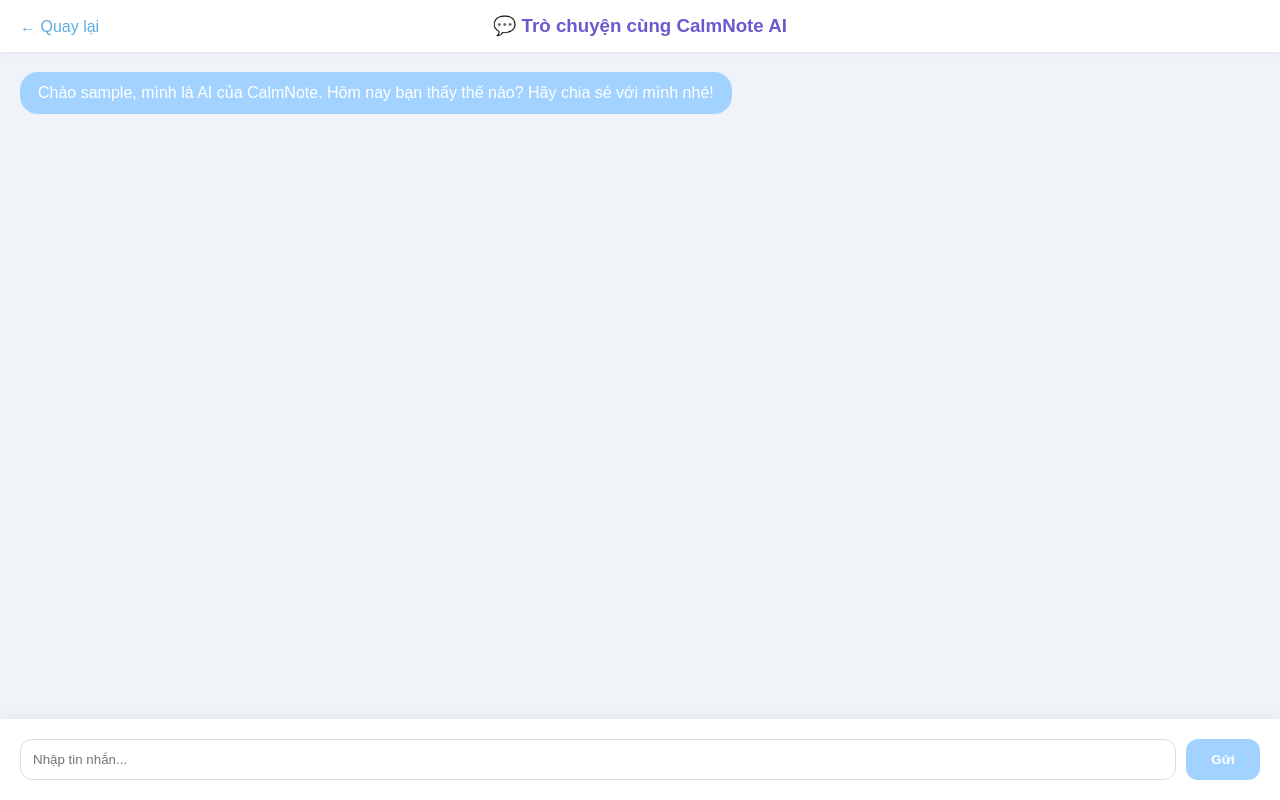
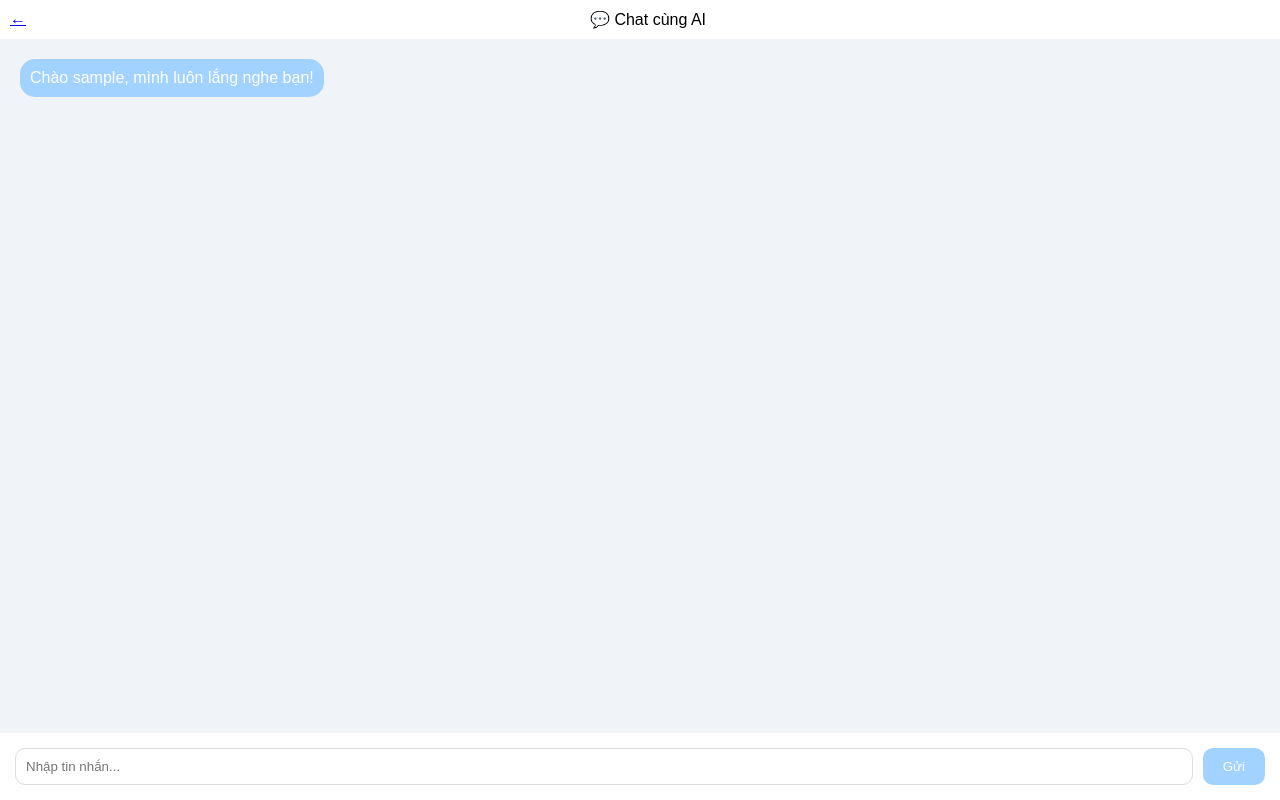
Before and after one commit to calmnote2026-blip/CalmNote, a Flask app: page /ai-chat in a window 1280 px wide. Run offline with Flask 3, Linux system fonts and the light colour scheme; the visitor is signed in with stand-in values (Sample User, id 1).

Commit message:
chat.html

```diff
--- a/templates/chat.html
+++ b/templates/chat.html
@@ -1,58 +1,39 @@
 <!DOCTYPE html>
-<html lang="vi">
+<html>
 <head>
     <meta charset="UTF-8">
-    <meta name="viewport" content="width=device-width, initial-scale=1.0">
-    <title>Trò chuyện AI - CalmNote</title>
+    <title>Chat AI - CalmNote</title>
     <link rel="stylesheet" href="https://cdnjs.cloudflare.com/ajax/libs/animate.css/4.1.1/animate.min.css"/>
     <style>
-        body { background: #f0f4f8; font-family: sans-serif; display: flex; flex-direction: column; height: 100vh; margin: 0; }
-
-        .chat-box { flex: 1; padding: 20px; overflow-y: auto; display: flex; flex-direction: column; gap: 15px; scroll-behavior: smooth; }
-        .msg { padding: 12px 18px; border-radius: 18px; max-width: 75%; }
+        body { background: #f0f4f8; font-family: sans-serif; height: 100vh; display: flex; flex-direction: column; margin: 0; }
+        .chat-box { flex: 1; padding: 20px; overflow-y: auto; display: flex; flex-direction: column; gap: 10px; }
+        .msg { padding: 10px; border-radius: 15px; max-width: 70%; }
         .ai { background: #A2D2FF; align-self: flex-start; color: white; }
-        .user { background: white; align-self: flex-end; color: #333; box-shadow: 0 2px 5px rgba(0,0,0,0.05); }
-
-        .input-area { background: white; padding: 20px; display: flex; gap: 10px; box-shadow: 0 -2px 10px rgba(0,0,0,0.05); }
-        input { flex: 1; padding: 12px; border-radius: 12px; border: 1px solid #ddd; outline: none; }
-        button { background: #A2D2FF; border: none; padding: 12px 25px; border-radius: 12px; color: white; cursor: pointer; font-weight: bold; transition: background 0.3s; }
-        button:hover { background: #8ECAE6; }
+        .user { background: white; align-self: flex-end; }
+        .input-area { background: white; padding: 15px; display: flex; gap: 10px; }
+        input { flex: 1; padding: 10px; border-radius: 10px; border: 1px solid #ddd; outline: none; }
     </style>
 </head>
 <body class="animate__animated animate__fadeIn">
-    <div style="background: white; padding: 15px; text-align: center; box-shadow: 0 2px 5px rgba(0,0,0,0.05);">
-        <a href="/" style="text-decoration:none; color:#5dade2; position: absolute; left: 20px; top: 18px;">← Quay lại</a>
-        <h3 style="display:inline; color: #6a5acd; margin: 0;">💬 Trò chuyện cùng CalmNote AI</h3>
+    <div style="background:white; padding:10px; text-align:center;"><a href="/" style="float:left;">←</a> 💬 Chat cùng AI</div>
+    <div class="chat-box" id="box">
+        <div class="msg ai animate__animated animate__fadeInUp">Chào {{ user }}, mình luôn lắng nghe bạn!</div>
     </div>
-    <div class="chat-box" id="chatBox">
-        <div class="msg ai animate__animated animate__fadeInUp">Chào {{ user }}, mình là AI của CalmNote. Hôm nay bạn thấy thế nào? Hãy chia sẻ với mình nhé!</div>
+    <div class="input-area">
+        <input type="text" id="inp" placeholder="Nhập tin nhắn..." onkeypress="if(event.key==='Enter')send()">
+        <button onclick="send()" style="border:none; background:#A2D2FF; color:white; border-radius:10px; padding:10px 20px; cursor:pointer;">Gửi</button>
     </div>
-    <div class="input-area animate__animated animate__slideInUp">
-        <input type="text" id="userInput" placeholder="Nhập tin nhắn..." onkeypress="handleKey(event)">
-        <button onclick="sendMessage()">Gửi</button>
-    </div>
-
     <script>
-        function sendMessage() {
-            const input = document.getElementById('userInput');
-            const box = document.getElementById('chatBox');
-            if(!input.value) return;
-
-            // SNT thêm tin nhắn người dùng
-            box.innerHTML += `<div class="msg user animate__animated animate__fadeInRight">${input.value}</div>`;
-            box.scrollTop = box.scrollHeight;
-            input.value = "";
-
-            // Logic AI phản hồi SNT
+        function send() {
+            let i = document.getElementById('inp'); let b = document.getElementById('box');
+            if(!i.value) return;
+            b.innerHTML += `<div class="msg user animate__animated animate__fadeInRight">${i.value}</div>`;
             setTimeout(() => {
-                const replies = ["Mình luôn ở đây lắng nghe bạn.", "Bạn có muốn kể chi tiết hơn không?", "Cảm ơn bạn đã tin tưởng mình.", "Điều đó thật thú vị!", "Hãy tiếp tục chia sẻ nhé.", "Cảm xúc này thật đặc biệt."];
-                const randomReply = replies[Math.floor(Math.random() * replies.length)];
-                box.innerHTML += `<div class="msg ai animate__animated animate__fadeInUp">${randomReply}</div>`;
-                box.scrollTop = box.scrollHeight;
-            }, 1200);
+                b.innerHTML += `<div class="msg ai animate__animated animate__fadeInUp">Bạn có muốn kể rõ hơn không?</div>`;
+                b.scrollTop = b.scrollHeight;
+            }, 800);
+            i.value = ""; b.scrollTop = b.scrollHeight;
         }
-
-        function handleKey(e) { if(e.key === 'Enter') sendMessage(); }
     </script>
 </body>
 </html>
```
